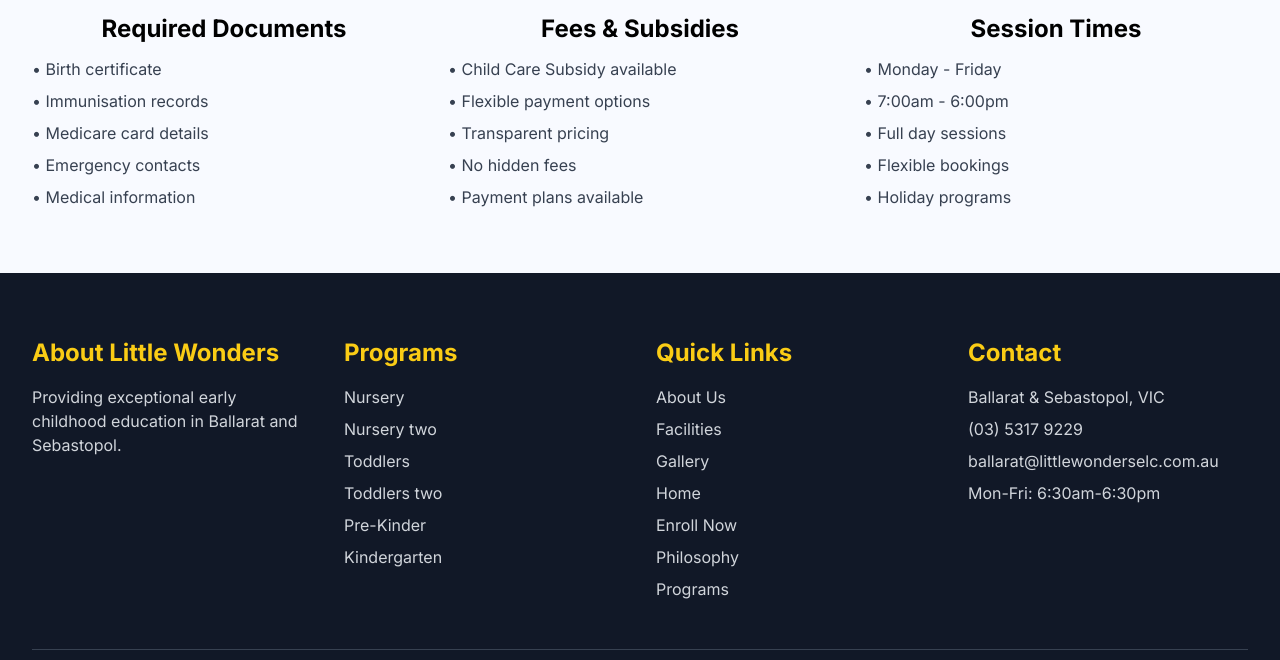
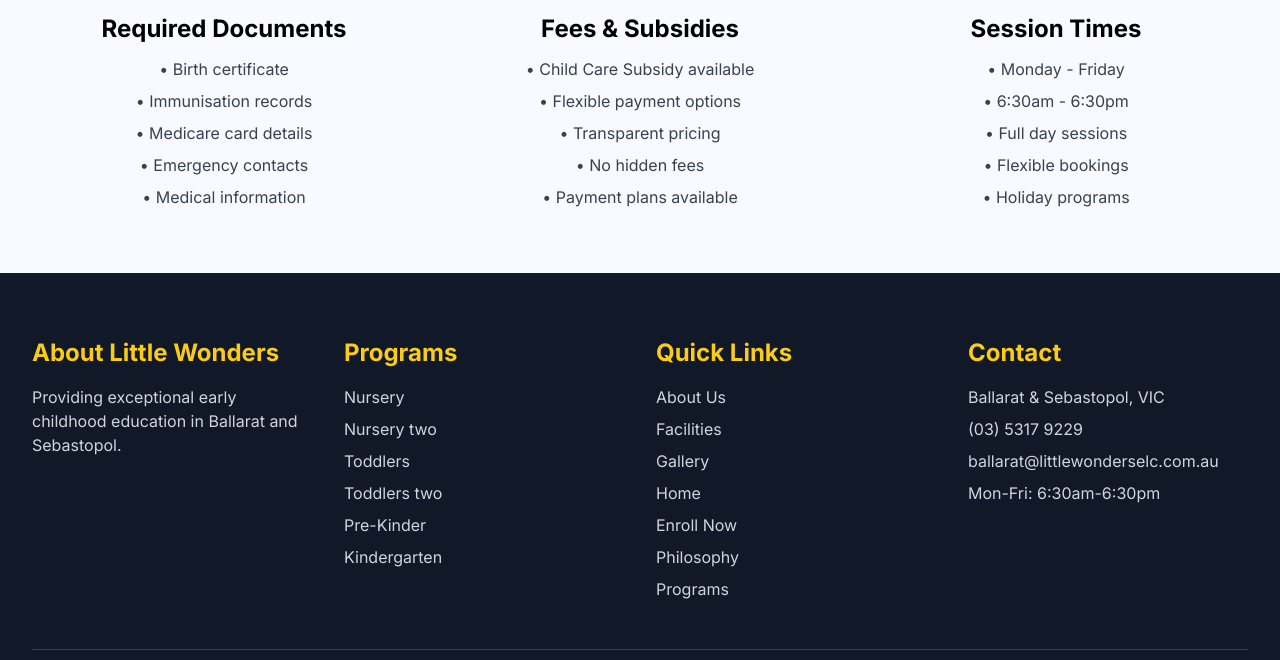
Before and after one commit to namit2405/Littlewonders, a plain HTML site: page enrol-now.html in a window 1280 px wide. Shown: the part 2286-2946 px from the top of the page. Drawn offline with nearby package versions, Linux system fonts and the light colour scheme.

Commit message:
Center enrolment info bullet points, update session times to 6:30am-6:30pm

```diff
--- a/enrol-now.html
+++ b/enrol-now.html
@@ -855,7 +855,7 @@
             <h3 class="text-2xl font-bold mb-3 text-center">
               Required Documents
             </h3>
-            <ul class="text-gray-700 space-y-2">
+            <ul class="text-gray-700 space-y-2 text-center">
               <li>• Birth certificate</li>
               <li>• Immunisation records</li>
               <li>• Medicare card details</li>
@@ -886,7 +886,7 @@
             <h3 class="text-2xl font-bold mb-3 text-center">
               Fees & Subsidies
             </h3>
-            <ul class="text-gray-700 space-y-2">
+            <ul class="text-gray-700 space-y-2 text-center">
               <li>• Child Care Subsidy available</li>
               <li>• Flexible payment options</li>
               <li>• Transparent pricing</li>
@@ -915,9 +915,9 @@
               </svg>
             </div>
             <h3 class="text-2xl font-bold mb-3 text-center">Session Times</h3>
-            <ul class="text-gray-700 space-y-2">
+            <ul class="text-gray-700 space-y-2 text-center">
               <li>• Monday - Friday</li>
-              <li>• 7:00am - 6:00pm</li>
+              <li>• 6:30am - 6:30pm</li>
               <li>• Full day sessions</li>
               <li>• Flexible bookings</li>
               <li>• Holiday programs</li>
```
